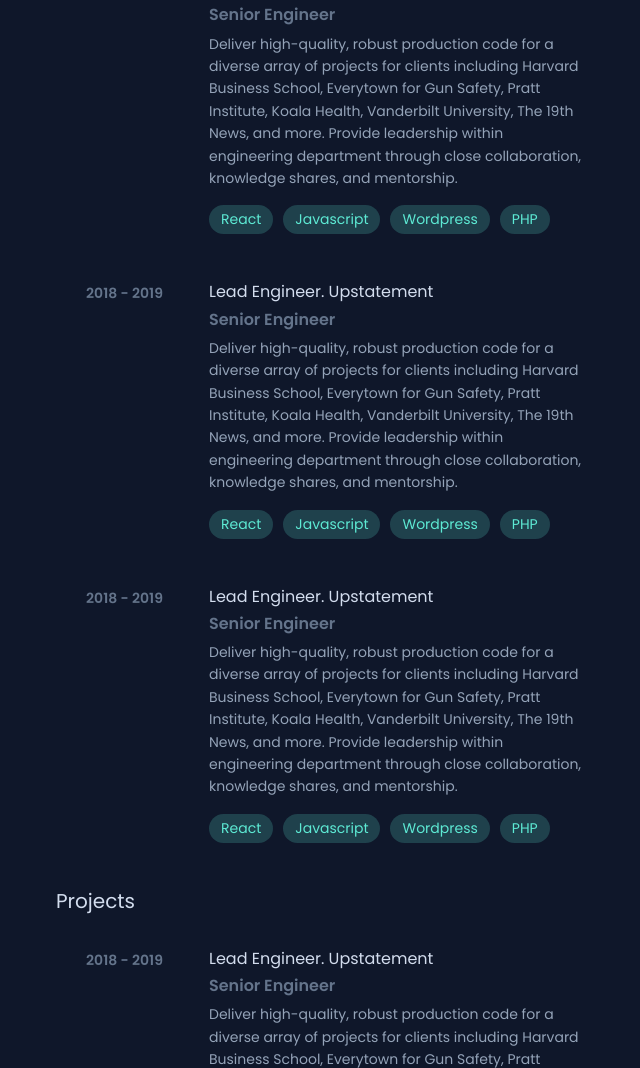
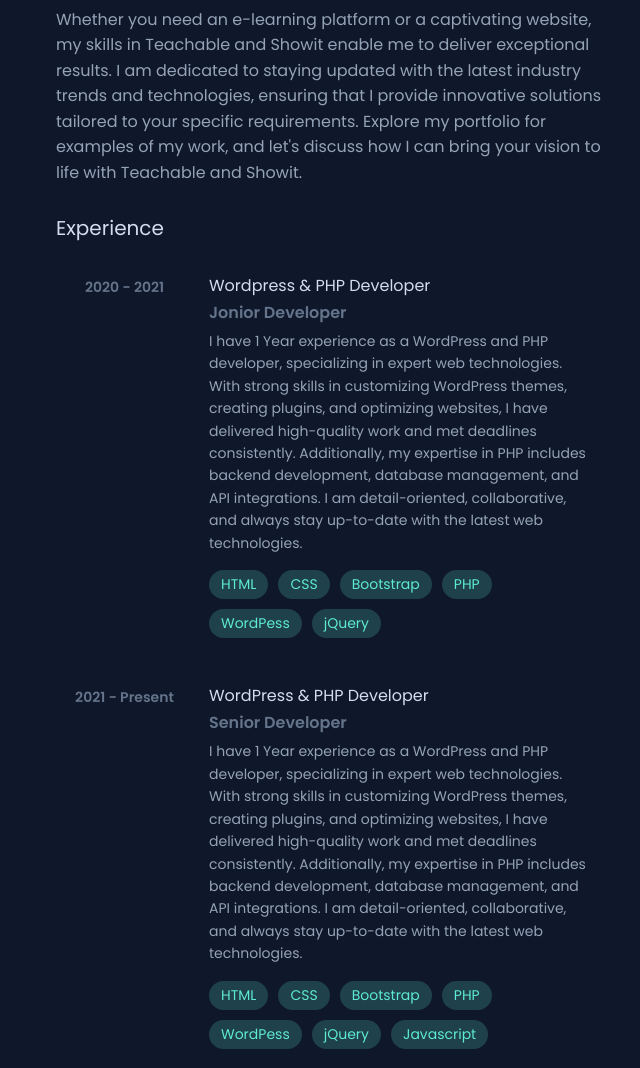
Before and after one commit to Deepak-Rajoriya/portfolio, a plain HTML site: page index.html in a window 1280 px wide. Shown: the part 511-1579 px from the top of the page, without its empty margins (596-1236 px from the left). Drawn offline with nearby package versions, Linux system fonts and the light colour scheme.

Commit message:
Content Updates

```diff
--- a/index.html
+++ b/index.html
@@ -216,13 +216,16 @@
                 <div data-bs-spy="scroll" data-bs-target="#navbar-example3" data-bs-smooth-scroll="true" class="scrollspy-example-2" tabindex="0">
                     <div id="about">
                         <p>
-                            Back in 2012, I decided to try my hand at creating custom Tumblr themes and tumbled head first into the rabbit hole of coding and web development. Fast-forward to today, and I’ve had the privilege of building software for an <a href="">advertising agency</a>, a start-up, a <a href="">student-led design studio</a>, and a <a href="">huge corporation</a>.
+                            I am a skilled and dedicated PHP and WordPress developer with extensive experience in creating dynamic websites and web applications. My expertise lies in custom WordPress theme and plugin development, third-party API integration, and website performance optimization. I am passionate about delivering user-friendly and visually appealing websites that provide exceptional user experiences.
                         </p>
                         <p>
-                            My main focus these days is building products and leading projects for our clients at <a href="">Upstatement</a>. In my free time I've also released an <a href="">online video course</a> that covers everything you need to know to build a web app with the Spotify API.
+                            In addition to PHP and WordPress, I have proficiency in Teachable, Showit, and ClickFunnels. As a Teachable expert, I can assist you in creating and launching online courses and membership sites, allowing you to share your knowledge globally. With Showit, I can design stunning and functional websites tailored to your brand's needs.
                         </p>
                         <p>
-                            When I’m not at the computer, I’m usually rock climbing, hanging out with my wife and two cats, or running around Hyrule searching forKorok seeds <a href="">Korok seeds</a>.
+                            Moreover, I possess expertise in ClickFunnels, enabling me to create effective sales funnels and conversion-driven landing pages, bolstering your online presence and driving results.
+                        </p>
+                        <p>
+                            Whether you need an e-learning platform or a captivating website, my skills in Teachable and Showit enable me to deliver exceptional results. I am dedicated to staying updated with the latest industry trends and technologies, ensuring that I provide innovative solutions tailored to your specific requirements. Explore my portfolio for examples of my work, and let's discuss how I can bring your vision to life with Teachable and Showit.
                         </p>
                     </div>
                     <div id="experience">
@@ -230,19 +233,21 @@
                         <a class="card mb-3 bg-transparent hover-effect border-0" href="#">
                             <div class="row g-0">
                                 <div class="col-md-3 py-md-3 px-xl-3 px-lg-2 px-3 pt-3">
-                                    <p class="fs-14 text-md-center date m-0">2018 - 2019</p>
+                                    <p class="fs-14 text-md-center date m-0">2020 - 2021</p>
                                 </div>
                                 <div class="col-md-9">
                                     <div class="card-body">
-                                        <h4 class="title link-effct">Lead Engineer. Upstatement</h4>
-                                        <h5>Senior Engineer</h5>
-                                        <p class="card-text fs-14">Deliver high-quality, robust production code for a diverse array of projects for clients including Harvard Business School, Everytown for Gun Safety, Pratt Institute, Koala Health, Vanderbilt University, The 19th News, and more. Provide leadership within engineering department through close collaboration, knowledge shares, and mentorship.</p>
+                                        <h4 class="title link-effct">Wordpress & PHP Developer</h4>
+                                        <h5>Jonior Developer</h5>
+                                        <p class="card-text fs-14">I have 1 Year experience as a WordPress and PHP developer, specializing in expert web technologies. With strong skills in customizing WordPress themes, creating plugins, and optimizing websites, I have delivered high-quality work and met deadlines consistently. Additionally, my expertise in PHP includes backend development, database management, and API integrations. I am detail-oriented, collaborative, and always stay up-to-date with the latest web technologies.</p>
                                         <div class="tags">
                                             <ul class="tags-list">
-                                                <li class="tag">React</li>
-                                                <li class="tag">Javascript</li>
-                                                <li class="tag">Wordpress</li>
+                                                <li class="tag">HTML</li>
+                                                <li class="tag">CSS</li>
+                                                <li class="tag">Bootstrap</li>
                                                 <li class="tag">PHP</li>
+                                                <li class="tag">WordPess</li>
+                                                <li class="tag">jQuery</li>
                                             </ul>
                                         </div>
                                     </div>
@@ -252,41 +257,22 @@
                         <a class="card mb-3 bg-transparent hover-effect border-0" href="#">
                             <div class="row g-0">
                                 <div class="col-md-3 py-md-3 px-xl-3 px-lg-2 px-3 pt-3">
-                                    <p class="fs-14 text-md-center date m-0">2018 - 2019</p>
+                                    <p class="fs-14 text-md-center date m-0">2021 - Present</p>
                                 </div>
                                 <div class="col-md-9">
                                     <div class="card-body">
-                                        <h4 class="title link-effct">Lead Engineer. Upstatement</h4>
-                                        <h5>Senior Engineer</h5>
-                                        <p class="card-text fs-14">Deliver high-quality, robust production code for a diverse array of projects for clients including Harvard Business School, Everytown for Gun Safety, Pratt Institute, Koala Health, Vanderbilt University, The 19th News, and more. Provide leadership within engineering department through close collaboration, knowledge shares, and mentorship.</p>
+                                        <h4 class="title link-effct">WordPress & PHP Developer</h4>
+                                        <h5>Senior Developer</h5>
+                                        <p class="card-text fs-14">I have 1 Year experience as a WordPress and PHP developer, specializing in expert web technologies. With strong skills in customizing WordPress themes, creating plugins, and optimizing websites, I have delivered high-quality work and met deadlines consistently. Additionally, my expertise in PHP includes backend development, database management, and API integrations. I am detail-oriented, collaborative, and always stay up-to-date with the latest web technologies.</p>
                                         <div class="tags">
                                             <ul class="tags-list">
-                                                <li class="tag">React</li>
+                                                <li class="tag">HTML</li>
+                                                <li class="tag">CSS</li>
+                                                <li class="tag">Bootstrap</li>
+                                                <li class="tag">PHP</li>
+                                                <li class="tag">WordPess</li>
+                                                <li class="tag">jQuery</li>
                                                 <li class="tag">Javascript</li>
-                                                <li class="tag">Wordpress</li>
-                                                <li class="tag">PHP</li>
-                                            </ul>
-                                        </div>
-                                    </div>
-                                </div>
-                            </div>
-                        </a>
-                        <a class="card mb-3 bg-transparent hover-effect border-0" href="#">
-                            <div class="row g-0">
-                                <div class="col-md-3 py-md-3 px-xl-3 px-lg-2 px-3 pt-3">
-                                    <p class="fs-14 text-md-center date m-0">2018 - 2019</p>
-                                </div>
-                                <div class="col-md-9">
-                                    <div class="card-body">
-                                        <h4 class="title link-effct">Lead Engineer. Upstatement</h4>
-                                        <h5>Senior Engineer</h5>
-                                        <p class="card-text fs-14">Deliver high-quality, robust production code for a diverse array of projects for clients including Harvard Business School, Everytown for Gun Safety, Pratt Institute, Koala Health, Vanderbilt University, The 19th News, and more. Provide leadership within engineering department through close collaboration, knowledge shares, and mentorship.</p>
-                                        <div class="tags">
-                                            <ul class="tags-list">
-                                                <li class="tag">React</li>
-                                                <li class="tag">Javascript</li>
-                                                <li class="tag">Wordpress</li>
-                                                <li class="tag">PHP</li>
                                             </ul>
                                         </div>
                                     </div>
```
